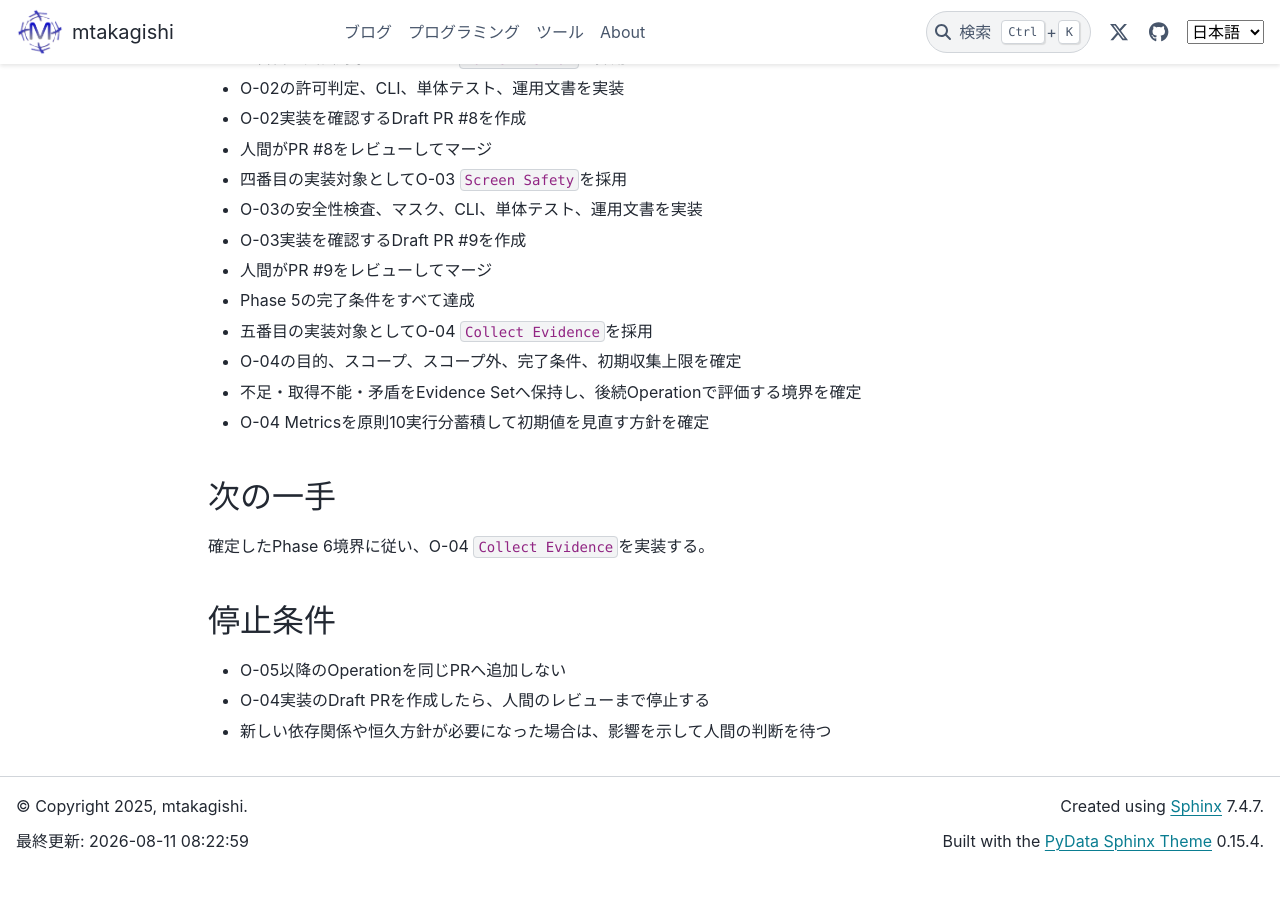
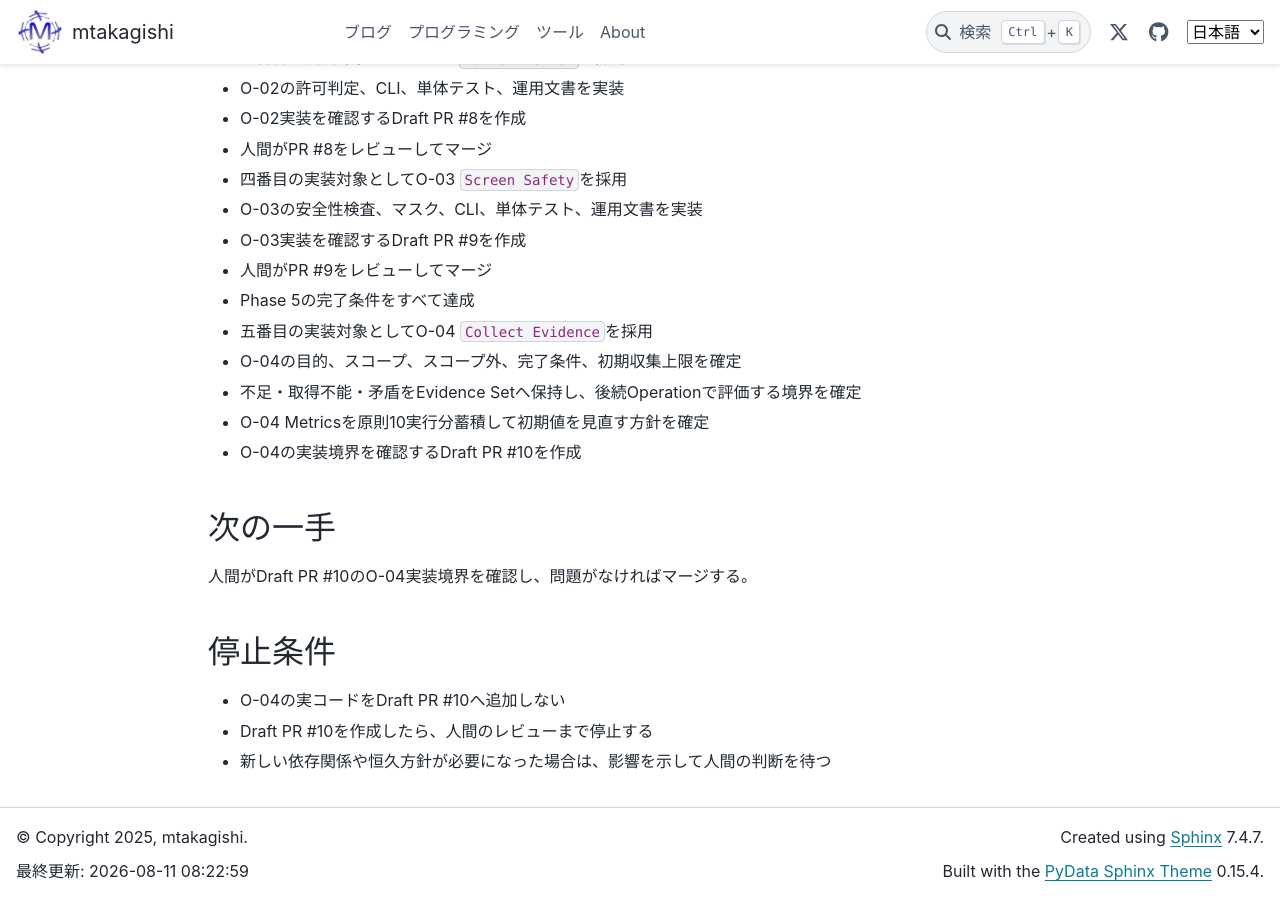
Before and after one commit to mtakagishi/note, a Sphinx documentation site: the page built from docs/agents/knowledge-harness/STATUS.md, in a window 1280 px wide and 900 px high, scrolled down 1260 px. Built offline with Sphinx 7.4.7 and the PyData theme 0.15.4, drawn with Linux system fonts in a browser that asks for light colours; before the commit the page ends 2130 px from its top, so only the background shows below that; some of the changed text lies outside the part shown.

Commit message:
Draft PRの状態を記録

```diff
--- a/docs/agents/knowledge-harness/STATUS.md
+++ b/docs/agents/knowledge-harness/STATUS.md
@@ -5,10 +5,10 @@
 ## 現在地
 
 - フェーズ: Phase 6 / Operation実装準備
-- 状態: O-04 `Collect Evidence`の実装境界を確定
+- 状態: O-04 `Collect Evidence`の実装境界をDraft PR #10でレビュー待ち
 - 継続状態の正本: [GitHub Issue #2](https://github.com/mtakagishi/note/issues/2)
 - 完了PR: [GitHub PR #3](https://github.com/mtakagishi/note/pull/3)、[GitHub PR #4](https://github.com/mtakagishi/note/pull/4)、[GitHub PR #5](https://github.com/mtakagishi/note/pull/5)、[GitHub PR #6](https://github.com/mtakagishi/note/pull/6)、[GitHub PR #7](https://github.com/mtakagishi/note/pull/7)、[GitHub PR #8](https://github.com/mtakagishi/note/pull/8)、[GitHub PR #9](https://github.com/mtakagishi/note/pull/9)
-- レビュー対象: なし
+- レビュー対象: [GitHub Draft PR #10](https://github.com/mtakagishi/note/pull/10)
 - ブロッカー: なし
 
 ## 完了
@@ -48,13 +48,14 @@
 - O-04の目的、スコープ、スコープ外、完了条件、初期収集上限を確定
 - 不足・取得不能・矛盾をEvidence Setへ保持し、後続Operationで評価する境界を確定
 - O-04 Metricsを原則10実行分蓄積して初期値を見直す方針を確定
+- O-04の実装境界を確認するDraft PR #10を作成
 
 ## 次の一手
 
-確定したPhase 6境界に従い、O-04 `Collect Evidence`を実装する。
+人間がDraft PR #10のO-04実装境界を確認し、問題がなければマージする。
 
 ## 停止条件
 
-- O-05以降のOperationを同じPRへ追加しない
-- O-04実装のDraft PRを作成したら、人間のレビューまで停止する
+- O-04の実コードをDraft PR #10へ追加しない
+- Draft PR #10を作成したら、人間のレビューまで停止する
 - 新しい依存関係や恒久方針が必要になった場合は、影響を示して人間の判断を待つ
```
